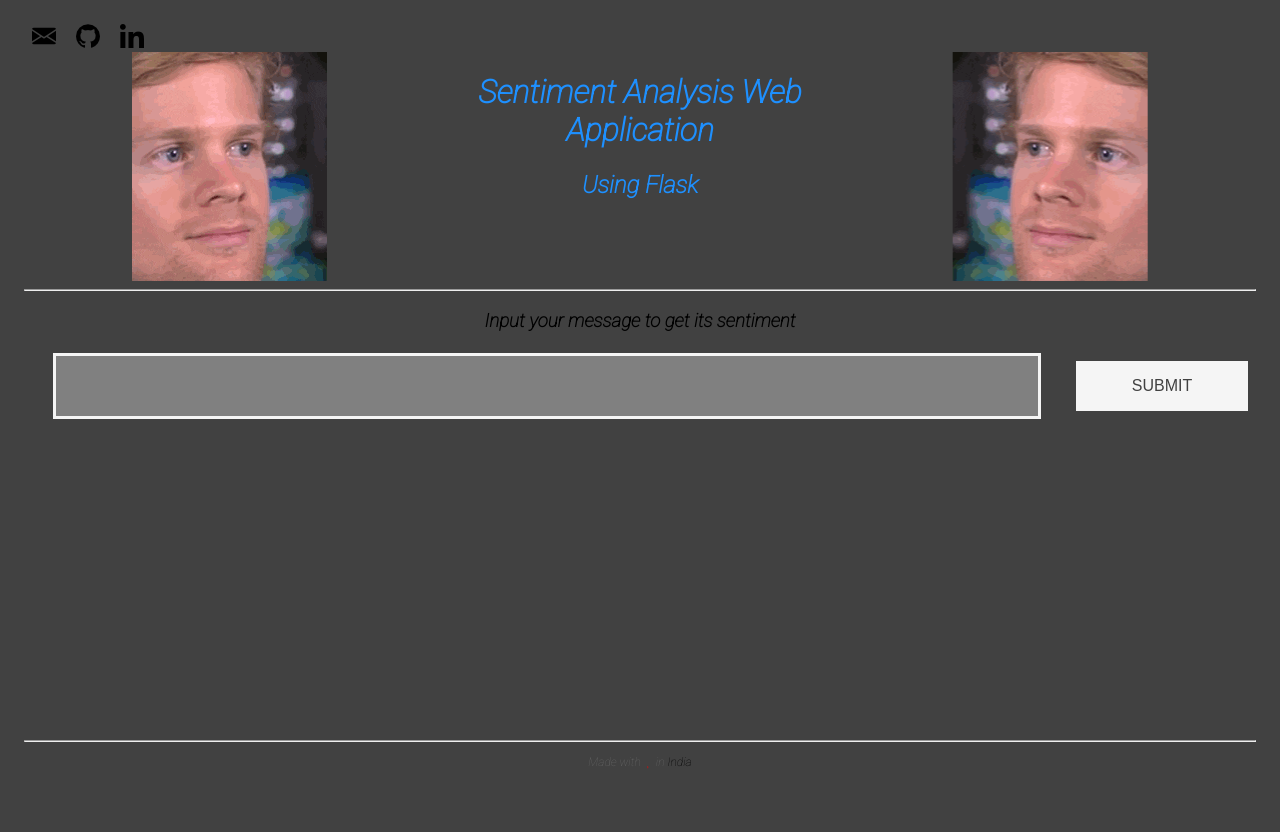
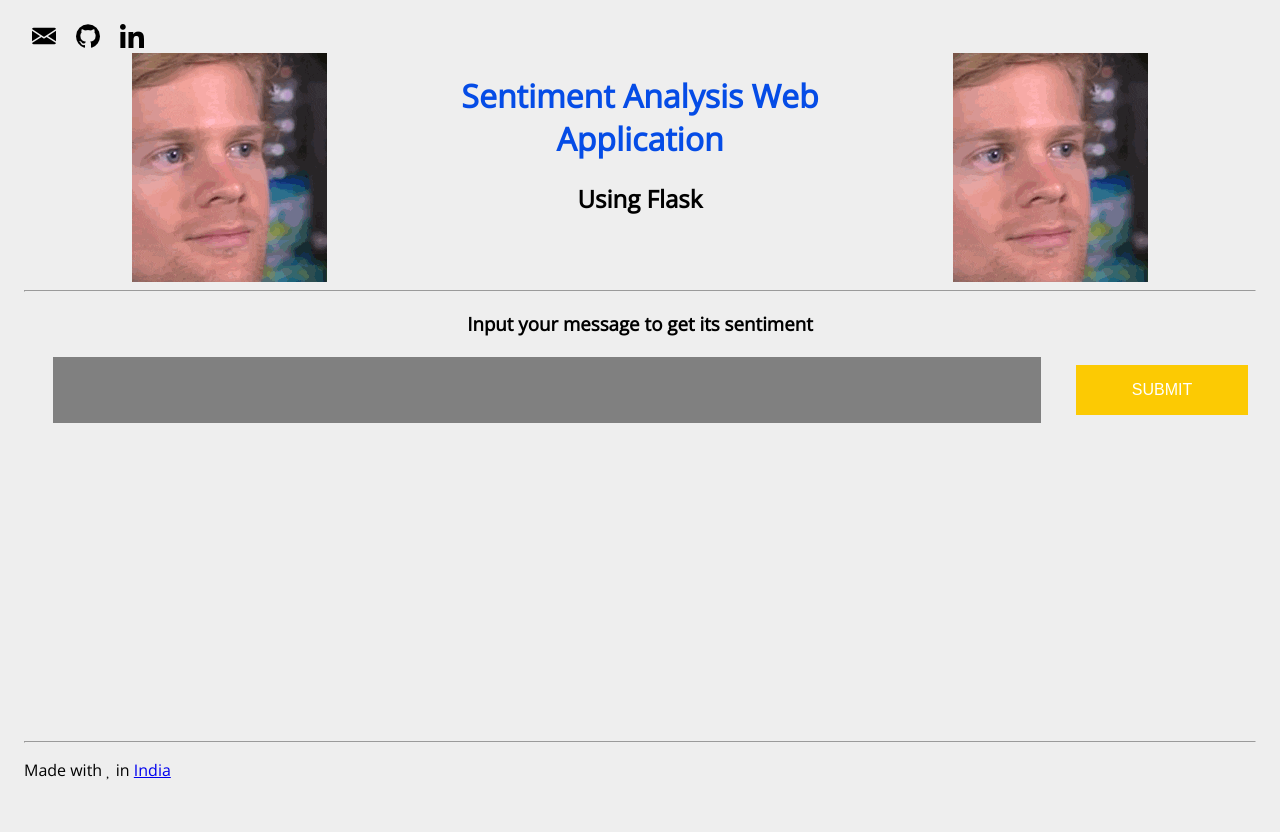
Before and after one commit to wlommusic/NLPwebapp, a Flask app: page / in a window 1280 px wide. Run offline with Flask 2, Linux system fonts and the light colour scheme; parts of the project's set-up code (start-up, migrations or seed data) failed here and were passed over.

Commit message:
Update mystyle.css

```diff
--- a/flaskr/static/mystyle.css
+++ b/flaskr/static/mystyle.css
@@ -1,12 +1,11 @@
 /* Import special font */
 @import url('https://fonts.googleapis.com/css?family=Special+Elite');
 @import url('https://fonts.googleapis.com/css2?family=Open+Sans&display=swap');
-@import url('https://fonts.googleapis.com/css2?family=Roboto:ital,wght@1,100&display=swap');
 
 /* Overall font, background color and padding */
 html {
-    font-family: 'Roboto', sans-serif;
-    background: #414141;
+    font-family: 'Open Sans', sans-serif;
+    background: #eee;
     padding: 1rem;
     height: 100%;
 }
@@ -32,21 +31,17 @@ html {
 .column {
     flex: 50%;
 }
-.rotate{
-    -webkit-transform: scaleX(-1);
-  transform: scaleX(-1);
-}
+
 
 /* Align h1 to center and change its color */
 h1 {
-    color: dodgerblue;
+    color: #054ce6;
     text-align: center;
 }
 
 
 /* Align h2 to center */
 h2 {
-    color: dodgerblue;
     text-align: center;
 }
 
@@ -83,7 +78,7 @@ input[type=text] {
     text-align: left;
     padding: 2% 3%;
     box-sizing: border-box;
-    border: solid whitesmoke;
+    border: solid transparent;
     outline: none;
 }
 
@@ -92,9 +87,9 @@ input[type=text] {
 button {
     margin: auto;
     font-size: 1em;
-    background-color: whitesmoke;
+    background-color: #FCCA03;
     border: none;
-    color: #414141;
+    color: white;
     padding: 1em 2em;
     text-align: center;
     text-decoration: none;
@@ -152,39 +147,3 @@ blockquote:after {
 .Negative {
     background: #f51848; /* Set the background as red if negative sentiment */
 }
-footer{
-    bottom: 0;
-}
-p {
-  color: #666;
-  font-size: 12px;
-  display: block;
-  position: absolute;
-  width: 90%;
-  left: 50%;
-  right: auto;
-  transform: translateX(-50%) translateY(-50%);
-  text-align: center;
-}
-p a {
-  color: #000000;
-  text-decoration: none;
-}
-p .fa {
-  color: #E90606;
-  margin: 0 3px;
-  font-size: 10px;
-  animation: pound 0.35s infinite alternate;
-  -webkit-animation: pound 0.35s infinite alternate;
-}
-
-@-webkit-keyframes pound {
-  to {
-    transform: scale(1.1);
-  }
-}
-@keyframes pound {
-  to {
-    transform: scale(1.1);
-  }
-}
```
